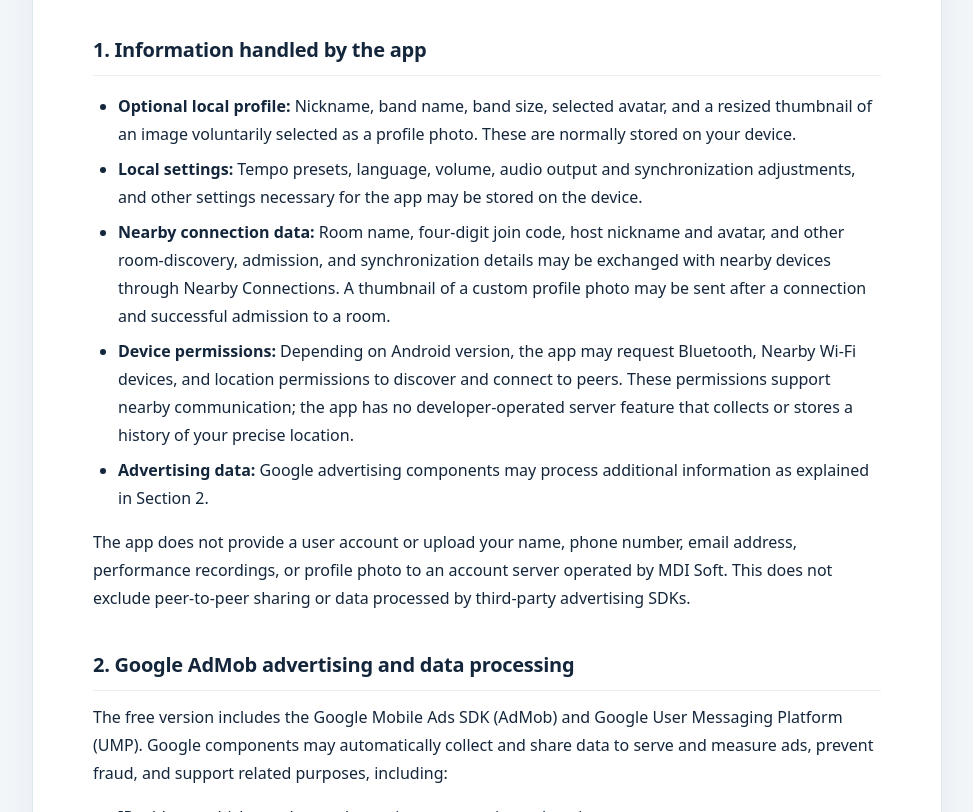
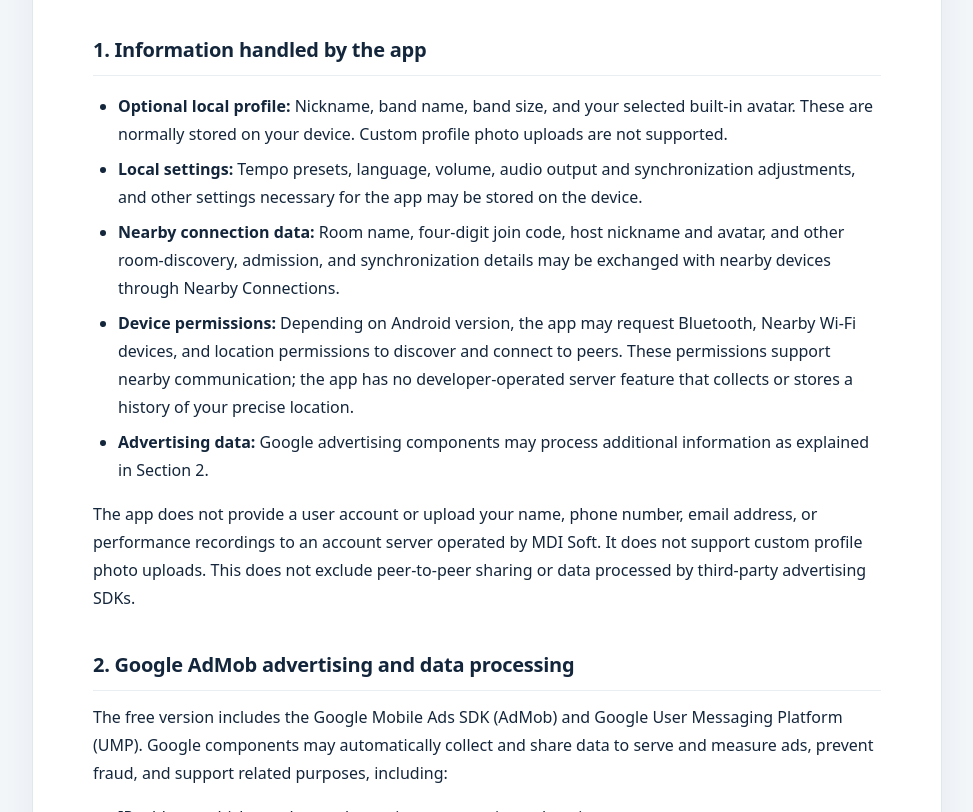
Before and after one commit to Mankko/mdisoft-privacy, a plain HTML site: page en/index.html in a window 1280 px wide. Shown: the part 547-1359 px from the top of the page, without its empty margins (153-1126 px from the left). Drawn offline with Linux system fonts and the light colour scheme.

Commit message:
docs(privacy): remove custom avatar photo disclosures for alpha27

```diff
--- a/en/index.html
+++ b/en/index.html
@@ -7,13 +7,13 @@
 <p>MDI Soft (&quot;we,&quot; &quot;us,&quot; or &quot;our&quot;) respects the privacy of people who use Jamtronome. Jamtronome provides a metronome and nearby-device synchronization without requiring account registration or a developer-operated account server. Some profile information is stored on the device or exchanged with connected peers, and the <strong>Google AdMob</strong> advertising SDK may process user and device data. This policy explains those activities.</p>
 <h2>1. Information handled by the app</h2>
 <ul>
-<li><strong>Optional local profile:</strong> Nickname, band name, band size, selected avatar, and a resized thumbnail of an image voluntarily selected as a profile photo. These are normally stored on your device.</li>
+<li><strong>Optional local profile:</strong> Nickname, band name, band size, and your selected built-in avatar. These are normally stored on your device. Custom profile photo uploads are not supported.</li>
 <li><strong>Local settings:</strong> Tempo presets, language, volume, audio output and synchronization adjustments, and other settings necessary for the app may be stored on the device.</li>
-<li><strong>Nearby connection data:</strong> Room name, four-digit join code, host nickname and avatar, and other room-discovery, admission, and synchronization details may be exchanged with nearby devices through Nearby Connections. A thumbnail of a custom profile photo may be sent after a connection and successful admission to a room.</li>
+<li><strong>Nearby connection data:</strong> Room name, four-digit join code, host nickname and avatar, and other room-discovery, admission, and synchronization details may be exchanged with nearby devices through Nearby Connections.</li>
 <li><strong>Device permissions:</strong> Depending on Android version, the app may request Bluetooth, Nearby Wi-Fi devices, and location permissions to discover and connect to peers. These permissions support nearby communication; the app has no developer-operated server feature that collects or stores a history of your precise location.</li>
 <li><strong>Advertising data:</strong> Google advertising components may process additional information as explained in Section 2.</li>
 </ul>
-<p>The app does not provide a user account or upload your name, phone number, email address, performance recordings, or profile photo to an account server operated by MDI Soft. This does not exclude peer-to-peer sharing or data processed by third-party advertising SDKs.</p>
+<p>The app does not provide a user account or upload your name, phone number, email address, or performance recordings to an account server operated by MDI Soft. It does not support custom profile photo uploads. This does not exclude peer-to-peer sharing or data processed by third-party advertising SDKs.</p>
 <h2>2. Google AdMob advertising and data processing</h2>
 <p>The free version includes the Google Mobile Ads SDK (AdMob) and Google User Messaging Platform (UMP). Google components may automatically collect and share data to serve and measure ads, prevent fraud, and support related purposes, including:</p>
 <ul>
```
Also changed, not shown: ko/index.html (+3 -3 lines).
